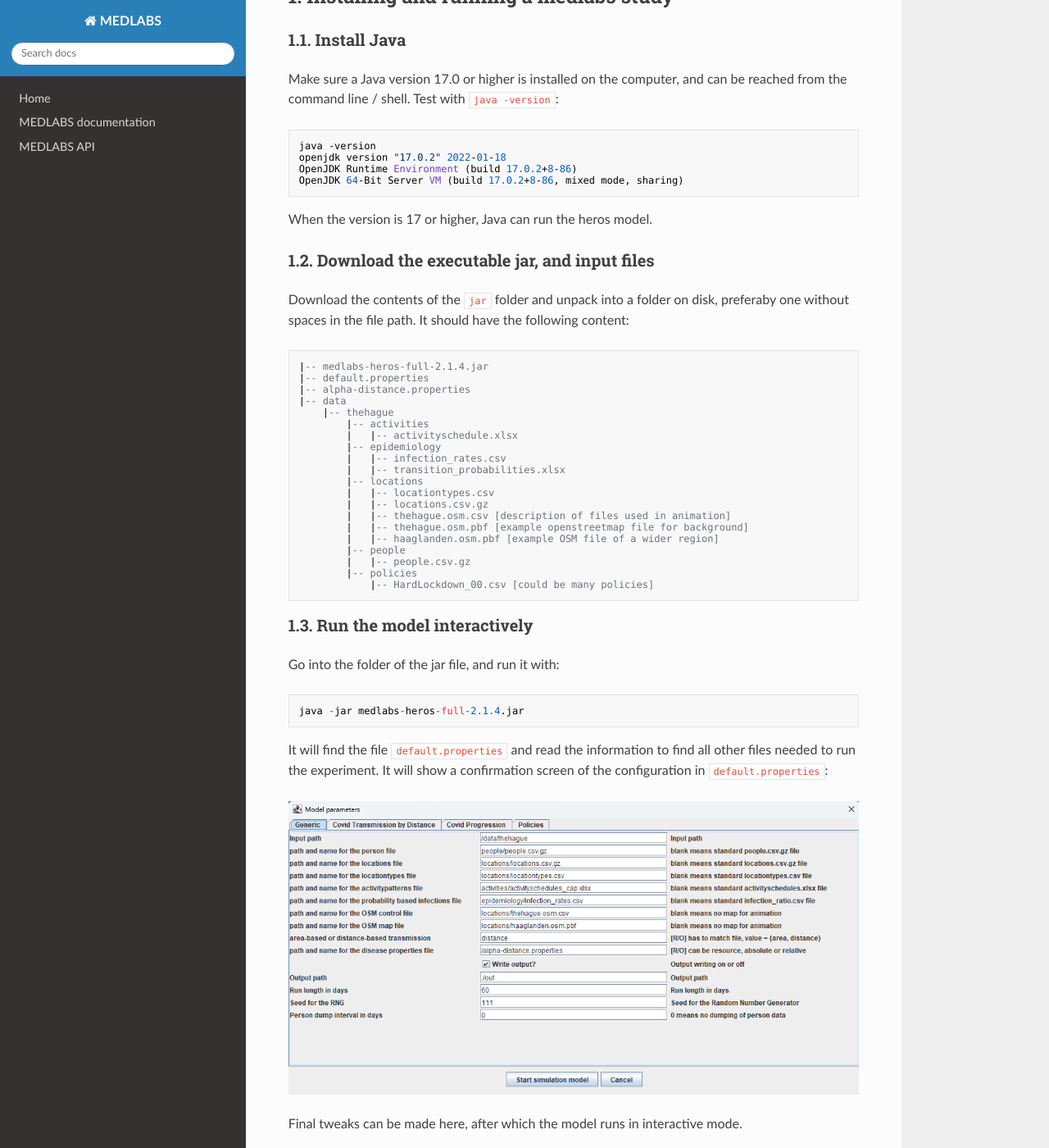
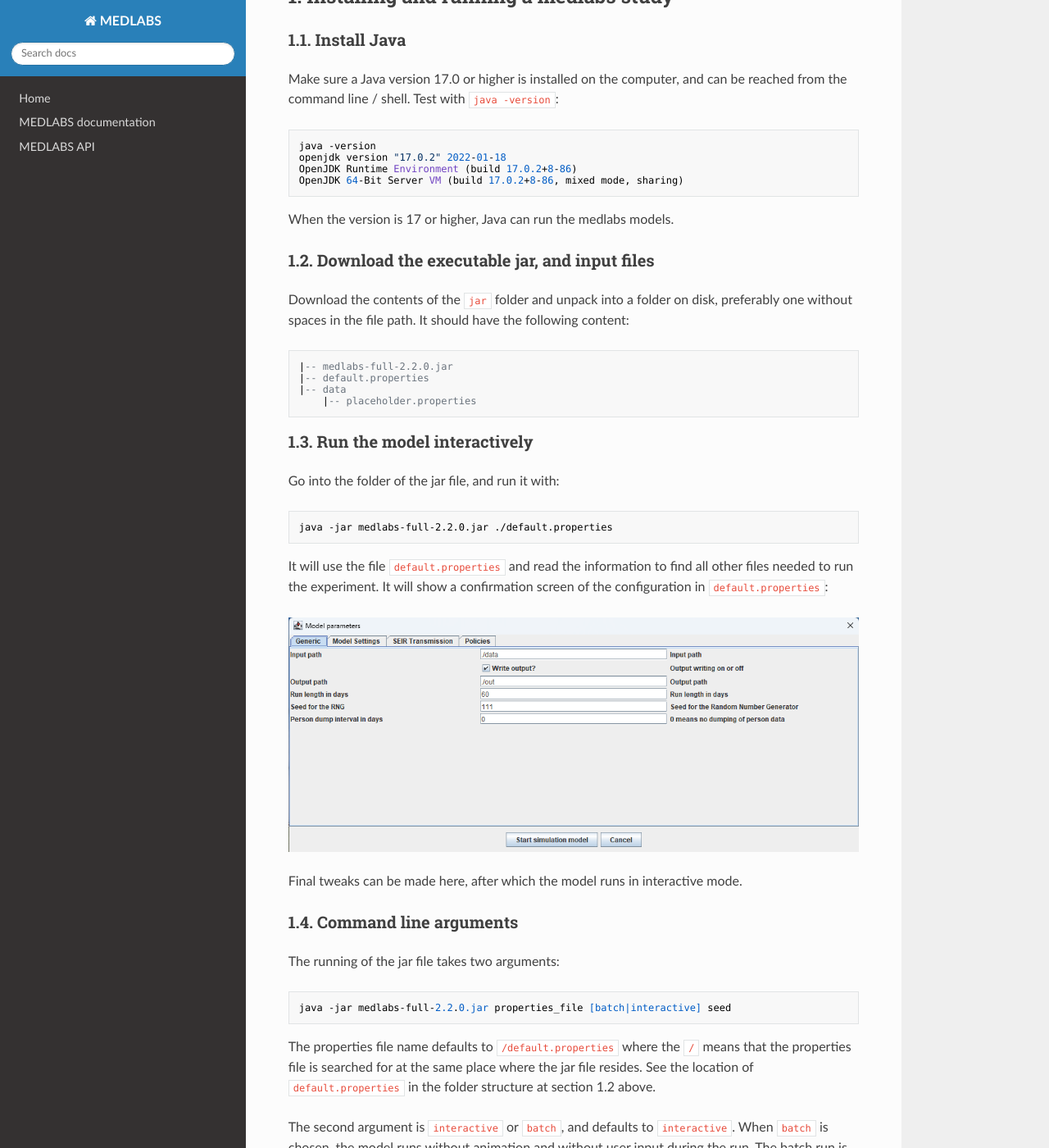
Before and after one commit to averbraeck/medlabs, an MkDocs documentation site: the page built from docs/1-install.md, in a window 1280 px wide and 1400 px high, scrolled down 218 px. Shown: the whole window at 82% size. Built offline with MkDocs 1.6.1, drawn with Linux system fonts in a browser that asks for light colours; nearby versions of some CDN libraries; some of the changed text lies outside the part shown.

Commit message:
New open screen, explanation of interactive run

````diff
--- a/docs/1-install.md
+++ b/docs/1-install.md
@@ -13,34 +13,18 @@ OpenJDK Runtime Environment (build 17.0.2+8-86)
 OpenJDK 64-Bit Server VM (build 17.0.2+8-86, mixed mode, sharing)
 ```
 
-When the version is 17 or higher, Java can run the heros model.
+When the version is 17 or higher, Java can run the medlabs models.
 
 
 ### 1.2. Download the executable jar, and input files
 
-Download the contents of the `jar` folder and unpack into a folder on disk, preferaby one without spaces in the file path. It should have the following content:
+Download the contents of the `jar` folder and unpack into a folder on disk, preferably one without spaces in the file path. It should have the following content:
 
 ```
-|-- medlabs-heros-full-2.1.4.jar
+|-- medlabs-full-2.2.0.jar
 |-- default.properties
-|-- alpha-distance.properties
 |-- data
-    |-- thehague
-        |-- activities
-        |   |-- activityschedule.xlsx
-        |-- epidemiology
-        |   |-- infection_rates.csv
-        |   |-- transition_probabilities.xlsx
-        |-- locations
-        |   |-- locationtypes.csv
-        |   |-- locations.csv.gz
-        |   |-- thehague.osm.csv [description of files used in animation]
-        |   |-- thehague.osm.pbf [example openstreetmap file for background]
-        |   |-- haaglanden.osm.pbf [example OSM file of a wider region]
-        |-- people
-        |   |-- people.csv.gz
-        |-- policies
-            |-- HardLockdown_00.csv [could be many policies]
+    |-- placeholder.properties
 ```
 
 
@@ -49,10 +33,10 @@ Download the contents of the `jar` folder and unpack into a folder on disk, pref
 Go into the folder of the jar file, and run it with:
 
 ```
-java -jar medlabs-heros-full-2.1.4.jar
+java -jar medlabs-full-2.2.0.jar ./default.properties
 ```
 
-It will find the file `default.properties` and read the information to find all other files needed to run the experiment. It will show a confirmation screen of the configuration in `default.properties`:
+It will use the file `default.properties` and read the information to find all other files needed to run the experiment. It will show a confirmation screen of the configuration in `default.properties`:
 
 ![](images/open-screen.png)
 
@@ -61,10 +45,10 @@ Final tweaks can be made here, after which the model runs in interactive mode.
 
 ### 1.4. Command line arguments
 
-The running of the jar file takes three arguments:
+The running of the jar file takes two arguments:
 
 ```
-java -jar medlabs-heros-full-2.1.4.jar properties_file [batch|interactive] seed
+java -jar medlabs-full-2.2.0.jar properties_file [batch|interactive] seed
 ```
 
 The properties file name defaults to `/default.properties` where the `/` means that the properties file is searched for at the same place where the jar file resides. See the location of `default.properties` in the folder structure at section 1.2 above.
@@ -80,11 +64,11 @@ The third argument is the seed to use for the random number generators. In case
 It is possible to run an experiment without animation (which will also run a lot faster than the interactive model). When a model starts in batch mode, no animation or user input is requested. The `OutputPath` where all model output is placed, is appended with `-seed-###` where `###` is the seed value. In this way, many replications can be started in parallel by, e.g., calling (in Linux):
 
 ```
-java -jar medlabs-heros-full-2.1.4.jar /exp4.properties batch 10 &
-java -jar medlabs-heros-full-2.1.4.jar /exp4.properties batch 20 &
-java -jar medlabs-heros-full-2.1.4.jar /exp4.properties batch 30 &
-java -jar medlabs-heros-full-2.1.4.jar /exp4.properties batch 40 &
-java -jar medlabs-heros-full-2.1.4.jar /exp4.properties batch 50 &
+java -jar medlabs-full-2.2.0.jar ./exp4.properties batch 10 &
+java -jar medlabs-full-2.2.0.jar ./exp4.properties batch 20 &
+java -jar medlabs-full-2.2.0.jar ./exp4.properties batch 30 &
+java -jar medlabs-full-2.2.0.jar ./exp4.properties batch 40 &
+java -jar medlabs-full-2.2.0.jar ./exp4.properties batch 50 &
 ```
 
 Now, 5 experiments will be started in parallel using the same properties file but a different random seed for the experiment. Under Windows, something similar can be done using a `.BAT` file that starts 5 parallel command prompts to run the 5 medlabs-heros experiments.
````
Also changed, not shown: docs/images/open-screen.png.
